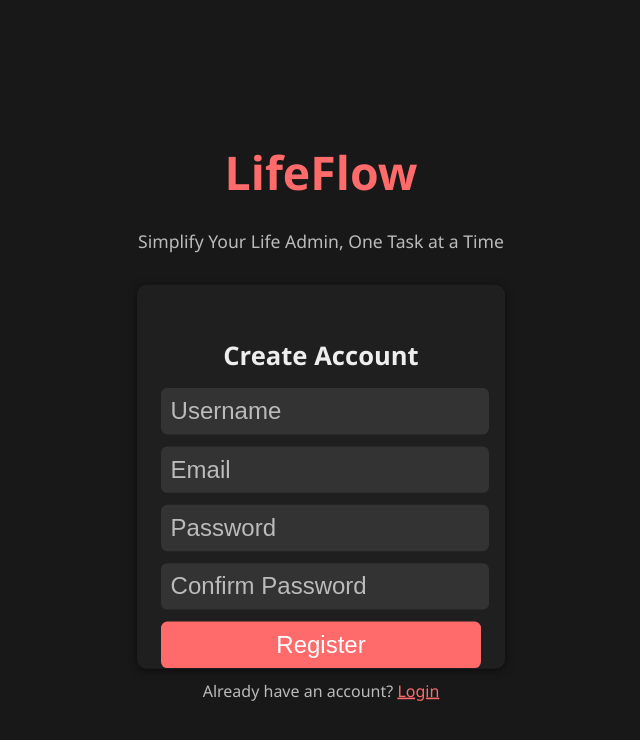
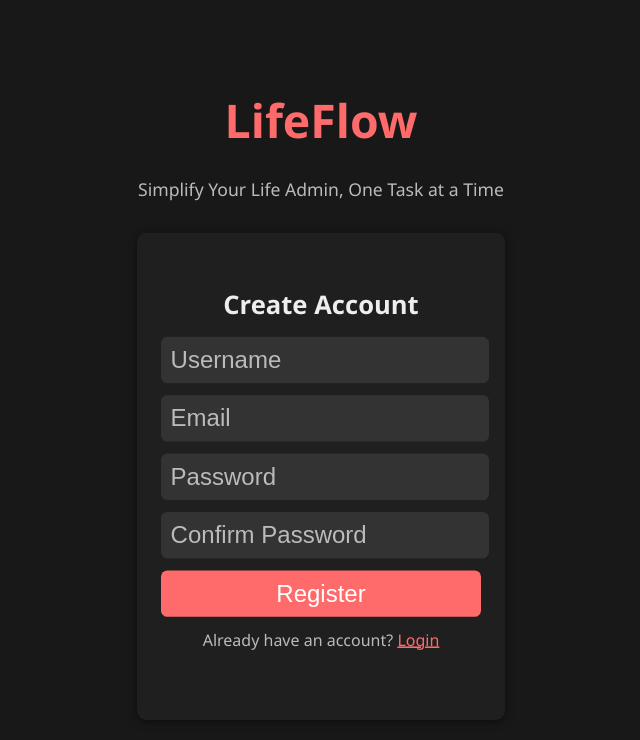
Before and after one commit to Dhananjay625/LifeFlow, a Django app: page /register/ in a window 1280 px wide. Shown: the top 740 px of the page, without its empty margins (319-959 px from the left). Run offline with Django 4.2, Linux system fonts and the light colour scheme.

Commit message:
Fixed Register Page Proportion and Styling

```diff
--- a/LifeFlow/main/static/index.css
+++ b/LifeFlow/main/static/index.css
@@ -1,3 +1,4 @@
+/* Root Styling */
 :root {
   --primary-color: #FF6B6B;
   --secondary-color: #4ECDC4;
@@ -37,6 +38,20 @@
   color: var(--secondary-color);
   align-self: center;
 }
+
+.title {
+  font-size: 58px;
+  color: var(--primary-color);
+  margin-bottom: 10px;
+}
+
+.tagline {
+  font-size: 22px;
+  color: var(--text-muted);
+  margin-bottom: 40px;
+}
+
+/* Navbar Styling */
 
 .nav {
   display: flex;
@@ -307,6 +322,8 @@
   color: white;
 }
 
+/* Login Page Styling */
+
 .login-container {
   display: flex;
   flex-direction: column;
@@ -318,19 +335,6 @@
   opacity: 0;
   transform: scale(0.8);
   animation: fadeInPage 1s ease forwards;
-}
-
-
-.title {
-  font-size: 58px;
-  color: var(--primary-color);
-  margin-bottom: 10px;
-}
-
-.tagline {
-  font-size: 22px;
-  color: var(--text-muted);
-  margin-bottom: 40px;
 }
 
 .login-box {
@@ -375,6 +379,51 @@
 }
 
 .login-box button:hover {
+  background: #cc5555;
+}
+
+.register-box {
+  background: var(--background-light);
+  padding: 40px 30px;
+  border-radius: 12px;
+  box-shadow: 0 2px 10px rgba(0, 0, 0, 0.5);
+  width: 400px;
+  height: 600px;
+}
+
+.register-box h2 {
+  margin-bottom: 20px;
+  font-size: 32px;
+  color: var(--text-light);
+}
+
+.register-box input {
+  background: #333;
+  border: none;
+  padding: 12px;
+  margin-bottom: 15px;
+  border-radius: 8px;
+  color: var(--text-light);
+  font-size: 30px;
+}
+
+.register-box input::placeholder {
+  color: var(--text-muted);
+}
+
+.register-box button {
+  background: var(--primary-color);
+  border: none;
+  padding: 12px;
+  border-radius: 8px;
+  color: white;
+  font-size: 30px;
+  cursor: pointer;
+  transition: background 0.3s;
+  width: 400px;
+}
+
+.register-box button:hover {
   background: #cc5555;
 }
 
--- a/LifeFlow/main/templates/register.html
+++ b/LifeFlow/main/templates/register.html
@@ -13,7 +13,7 @@
     <h1 class="title">LifeFlow</h1>
     <p class="tagline">Simplify Your Life Admin, One Task at a Time</p>
 
-    <div class="login-box">
+    <div class="register-box">
       <h2>Create Account</h2>
       <form method="post" action="{% url 'register' %}">
         {% csrf_token %}
```
